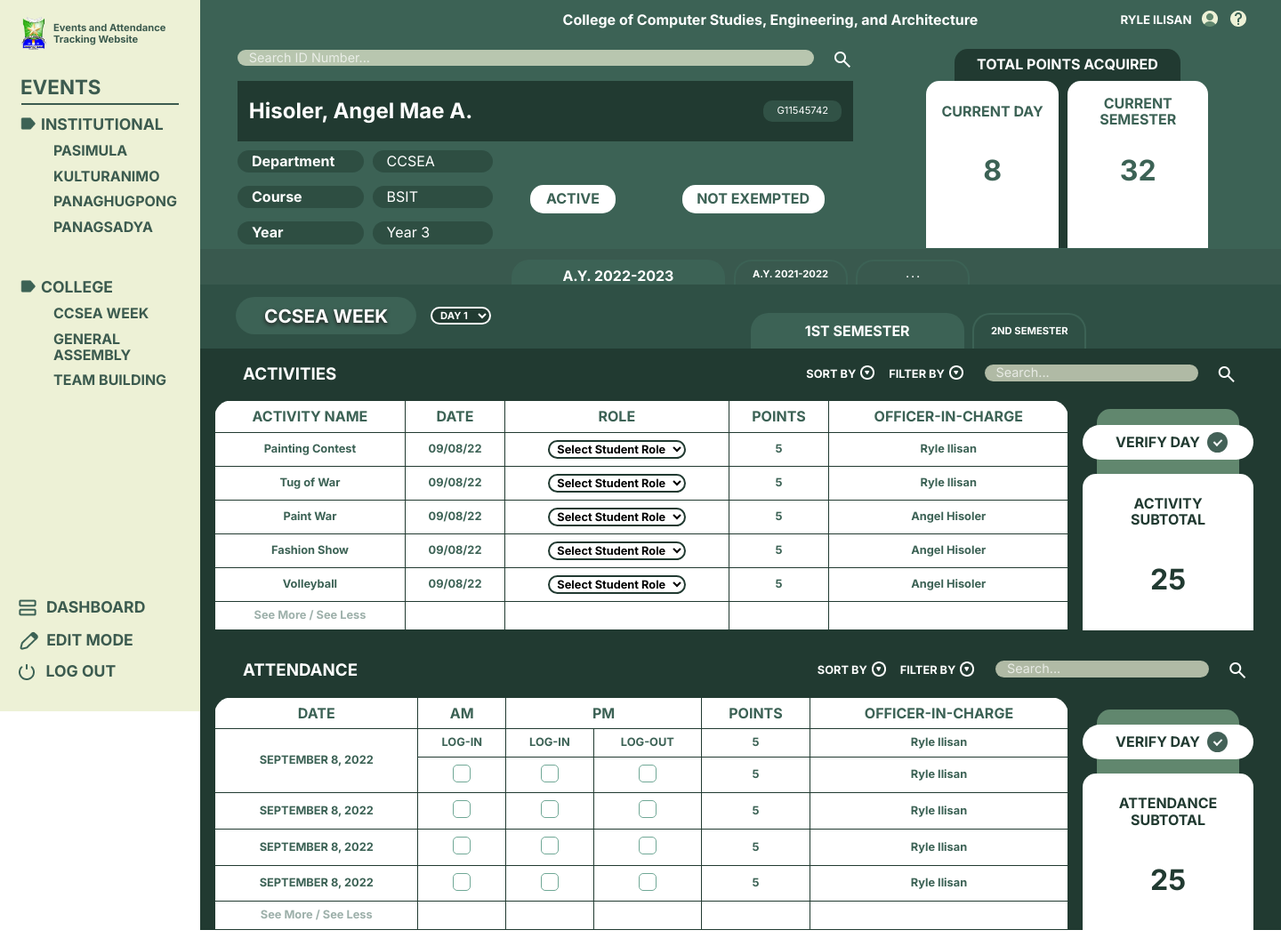
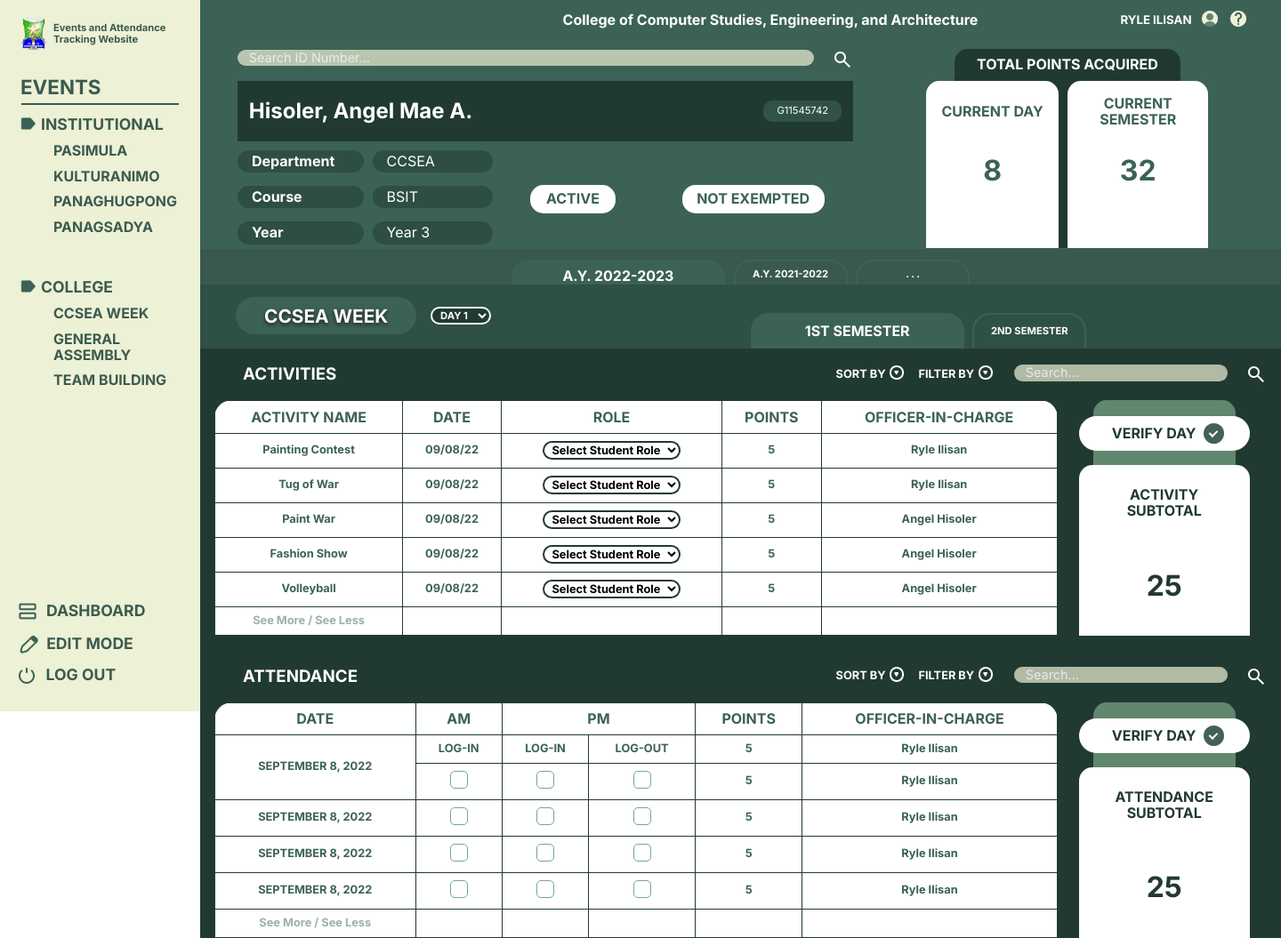
Before and after one commit to Rairuryle/SOFTENG-CODE, a PHP site: page / in a window 1440 px wide. Shown: the whole page at 89% size. Run offline with PHP 8.4, Linux system fonts and the light colour scheme; some libraries are stand-ins or nearby versions.

Commit message:
elements screen adjust

```diff
--- a/css/styles.css
+++ b/css/styles.css
@@ -21,6 +21,11 @@ body {
 /* INDEX.HTML */
 
 /* sidenav */
+
+nav {
+  display: flex;
+  position: relative;
+}
 
 .sidenav {
 height: 100%;
@@ -151,6 +156,7 @@ bottom: 0;
 padding: 20px 0;
 display: flex;
 flex-direction: column;
+position: absolute;
 }
 
 .icon-widget {
@@ -179,6 +185,7 @@ border-bottom: 1px solid VAR(--secondary-green);
 /* main */
 
 main {
+  flex: 1;
   margin-left: 225px; /* Same as the width of the sidenav */
 }
 
@@ -469,6 +476,7 @@ main {
 
 .activities-header, .attendance-header {
   margin-top: 1rem;
+  justify-content: space-between;
 }
 
 .activity-title, .attendance-title {
@@ -489,15 +497,16 @@ main {
 
 .activities-header-two, .attendance-header-two {
   color: white;
+  margin-right: 1rem;
 }
 
-.activities-header-two {
+/* .activities-header-two {
   margin-left: 33rem;
-}
+} */
 
-.attendance-header-two {
+/* .attendance-header-two {
   margin-left: 32.3rem;
-}
+} */
 
 .sort-by, .filter-by {
   position: relative;
@@ -569,13 +578,18 @@ main {
 
 /* PARTICIPATION RECORD TABLE */
 
+.participation-record-table {
+  display: flex;
+  width: 100%;
+}
+
 /* activities table */
 
 .activities-table, .attendance-table {
   margin-left: 1rem;
   border-top-left-radius: 20px;
   border-top-right-radius: 20px;
-  width: 60rem;
+  width: 78%;
   background-color: white;
   color: var(--main-green);
   border-collapse: collapse;
@@ -639,13 +653,12 @@ td {
     'activity-subtotal-points activity-subtotal-points';
   gap: 1rem;
   padding: 0.7rem;
-  margin-left: 63rem;
   background-color: #61876E;
   color: var(--darkest-green);
   font-weight: bold;
-  position: absolute;
   bottom: 0;
   width: 10rem;
+  margin-left: 2.5rem;
   justify-content: center;
   border-top-left-radius: 15px;
   border-top-right-radius: 15px;
@@ -735,7 +748,7 @@ td {
 .grid-item-seventeen {
   border-top-left-radius: 15px;
   border-top-right-radius: 15px;
-  height: 5rem;
+  height: 6rem;
   padding-top: 1.5rem;
 }
 
--- a/index.html
+++ b/index.html
@@ -18,9 +18,9 @@
     <title>LSU Events and Attendance Tracking Website</title>
 </head>
 <body>
-    <nav>
+    <nav class="sidenav">
         <!-- sidenav -->
-        <div class="sidenav">
+        <div class="navi">
             <div class="holder holder-logo">
                 <div class="container container-logo">
                     <div class="icon icon-logo">
```
Also changed, not shown: js/script.js (line endings or trailing spaces).
